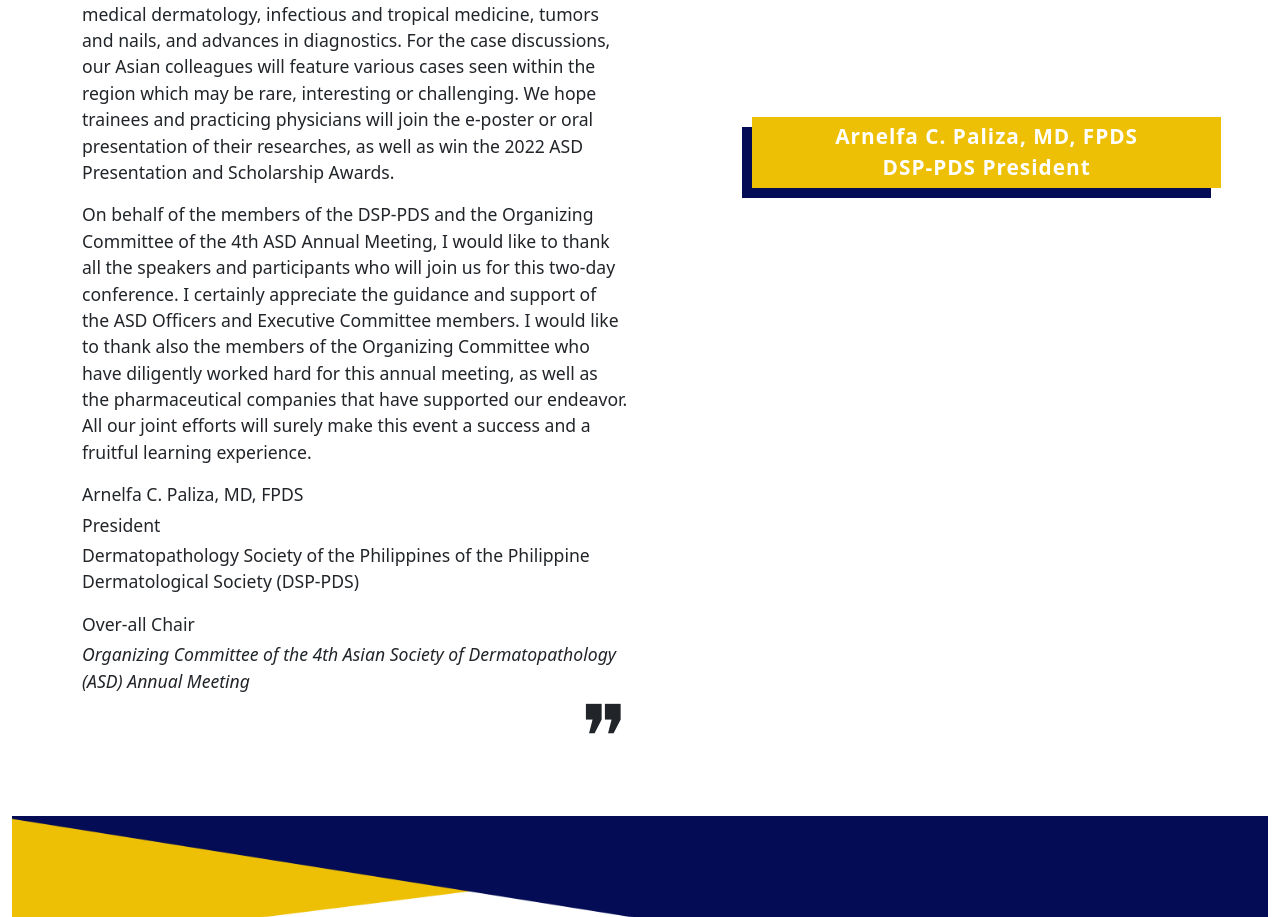
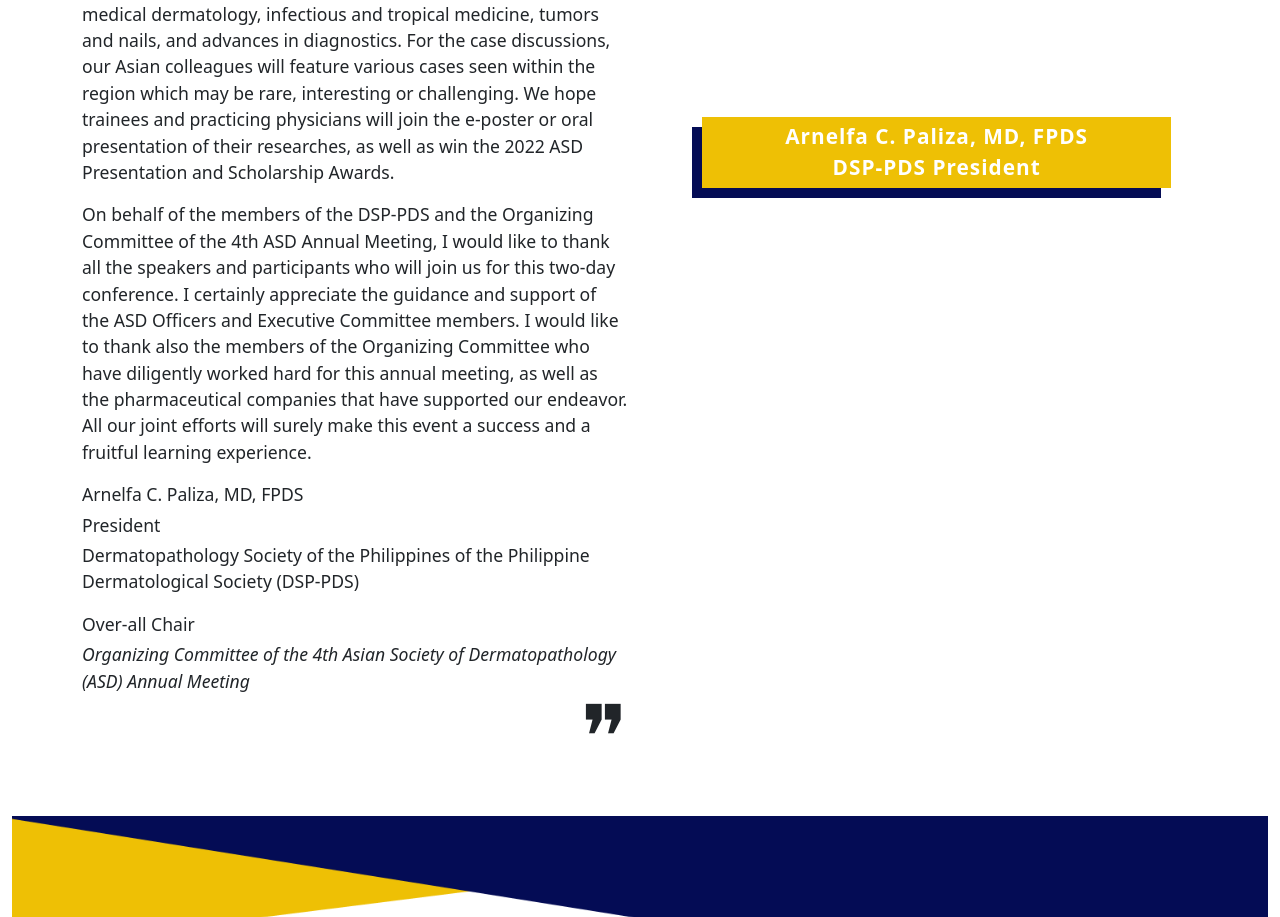
Before and after one commit to rjays16/mywork, a Vue app: page / in a window 1280 px wide. Shown: the part 3469-4386 px from the top of the page. Built offline with nearby package versions, Linux system fonts and the light colour scheme.

Commit message:
adjust dsp responsive

```diff
--- a/css/style.css
+++ b/css/style.css
@@ -363,6 +363,9 @@ img, svg{
         #about-meeting hr {
             display: inherit;
         }
+        #color-box{
+            margin-left: 50px;
+        }
 }
 
 @media all and (max-width: 1325px) and (min-width: 768px) {
```
